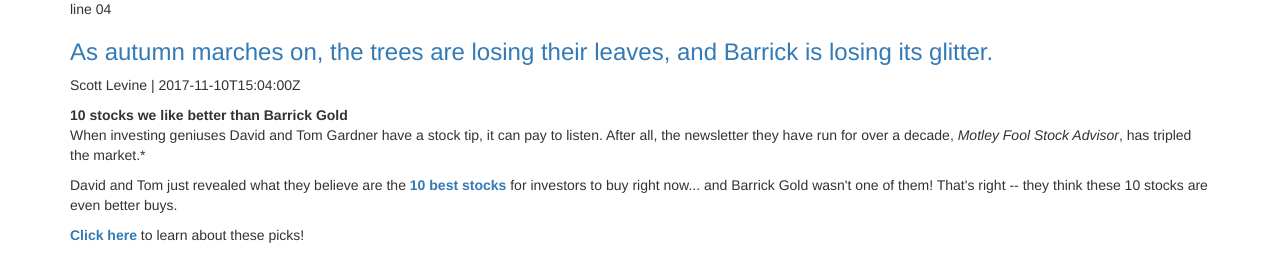
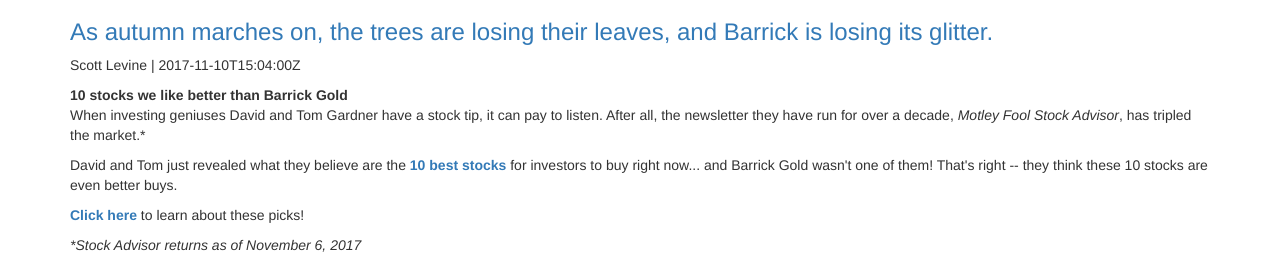
Before and after one commit to xiubinzheng/foolapp, a Django app: page / in a window 1280 px wide. Shown: the part 335-593 px from the top of the page. Run offline with Django 3.2, Linux system fonts and the light colour scheme; some libraries are stand-ins or nearby versions.

Commit message:
fix some html

```diff
--- a/article/views.py
+++ b/article/views.py
@@ -13,13 +13,11 @@ from django.urls import reverse
 # Create your views here.
 def index(request):
     homepage_article = get_homepage_article()
-    #pprint(homepage_article)
     random_articles = get_random_articles(count=3)
     context = {'homepage_article':homepage_article,
                 'random_articles':random_articles
                 }
 
-    #print(homepage_article[0]['images'])
 
     return render(request,'home.html',context)
 
--- a/foolapp/templates/home.html
+++ b/foolapp/templates/home.html
@@ -27,7 +27,6 @@
                 </div>
                 <div class="card-elements">
                     <div class="card-header">
-                        line 04
                         <a href="article/{{homepage_article.uuid}}"><h3>{{homepage_article.promo}}</h3></a>
                         <p class="author">{{homepage_article.byline}} | {{homepage_article.publish_at}} </p>
                     </div>
@@ -41,12 +40,6 @@
             {% for article in random_articles %}
                 <div class="card">
                     <div class="card-image">
-                        <!--
-                        <a href="article.html">
-
-                            <img src="images/card-1.jpg" alt="">
-                        </a>
-                        -->
                     {% for image in article.images %}
                         <a href="article/{{article.uuid}}"><img src="{{image.url}}" alt="" class="img-responsive"></a>
                     {% endfor %}
```
